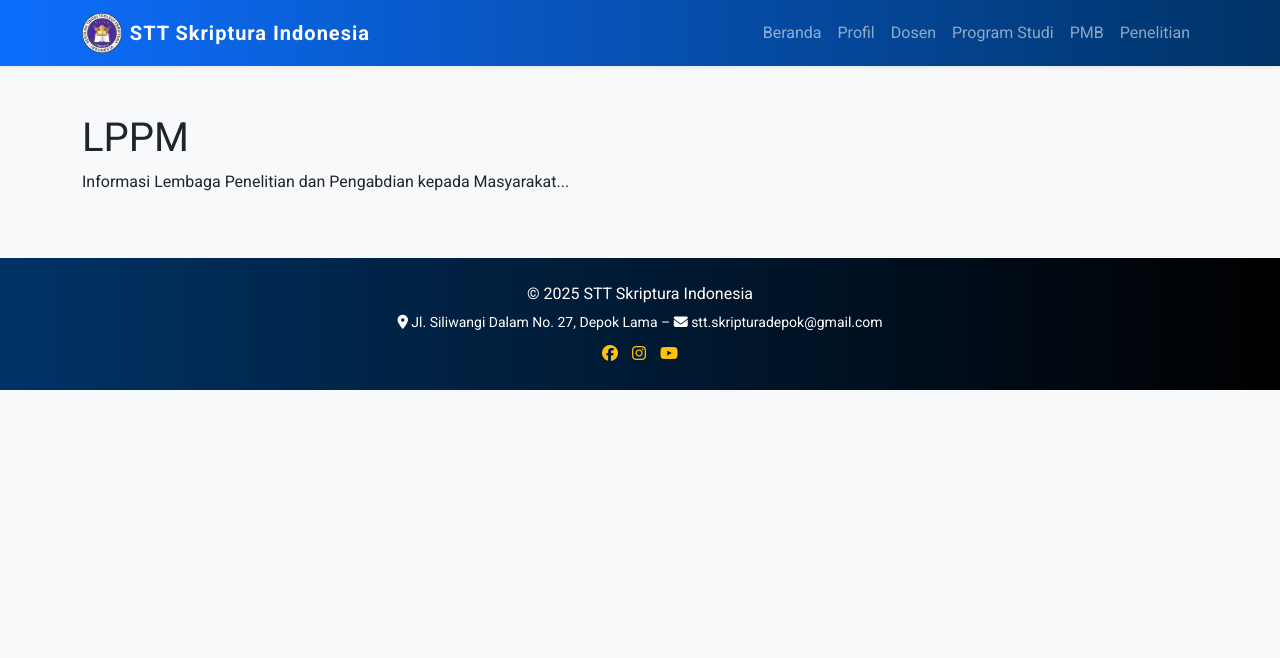
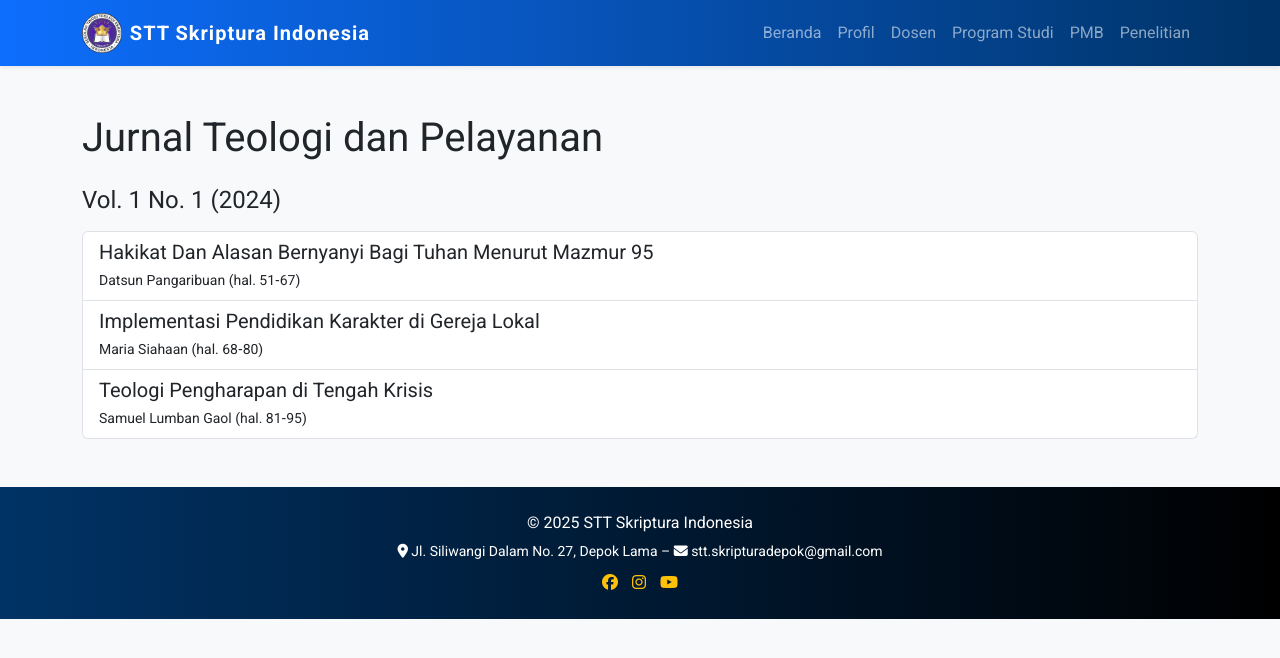
Before and after one commit to noradiadi/sttskripturaindonesia, a plain HTML site: page lppm.html in a window 1280 px wide. Drawn offline with nearby package versions, Linux system fonts and the light colour scheme.

Commit message:
Add files via upload

```diff
--- a/lppm.html
+++ b/lppm.html
@@ -74,11 +74,26 @@
     </div>
   </nav>
 
-  <div class="container py-5">
-    <h1>LPPM</h1><p>Informasi Lembaga Penelitian dan Pengabdian kepada Masyarakat...</p>
+
+<div class="container py-5">
+  <h1 class="mb-4">Jurnal Teologi dan Pelayanan</h1>
+  <h4 class="mb-3">Vol. 1 No. 1 (2024)</h4>
+  <div class="list-group">
+    <a href="#" class="list-group-item list-group-item-action">
+      <h5 class="mb-1">Hakikat Dan Alasan Bernyanyi Bagi Tuhan Menurut Mazmur 95</h5>
+      <small>Datsun Pangaribuan (hal. 51‑67)</small>
+    </a>
+    <a href="#" class="list-group-item list-group-item-action">
+      <h5 class="mb-1">Implementasi Pendidikan Karakter di Gereja Lokal</h5>
+      <small>Maria Siahaan (hal. 68‑80)</small>
+    </a>
+    <a href="#" class="list-group-item list-group-item-action">
+      <h5 class="mb-1">Teologi Pengharapan di Tengah Krisis</h5>
+      <small>Samuel Lumban Gaol (hal. 81‑95)</small>
+    </a>
   </div>
-
-  <footer class="text-white py-4">
+</div>
+<footer class="text-white py-4">
     <div class="container text-center">
       <p class="mb-1">&copy; 2025 STT Skriptura Indonesia</p>
       <small><i class="fa-solid fa-location-dot"></i> Jl. Siliwangi Dalam No. 27, Depok Lama – <i class="fa-solid fa-envelope"></i> stt.skripturadepok@gmail.com</small>
```
